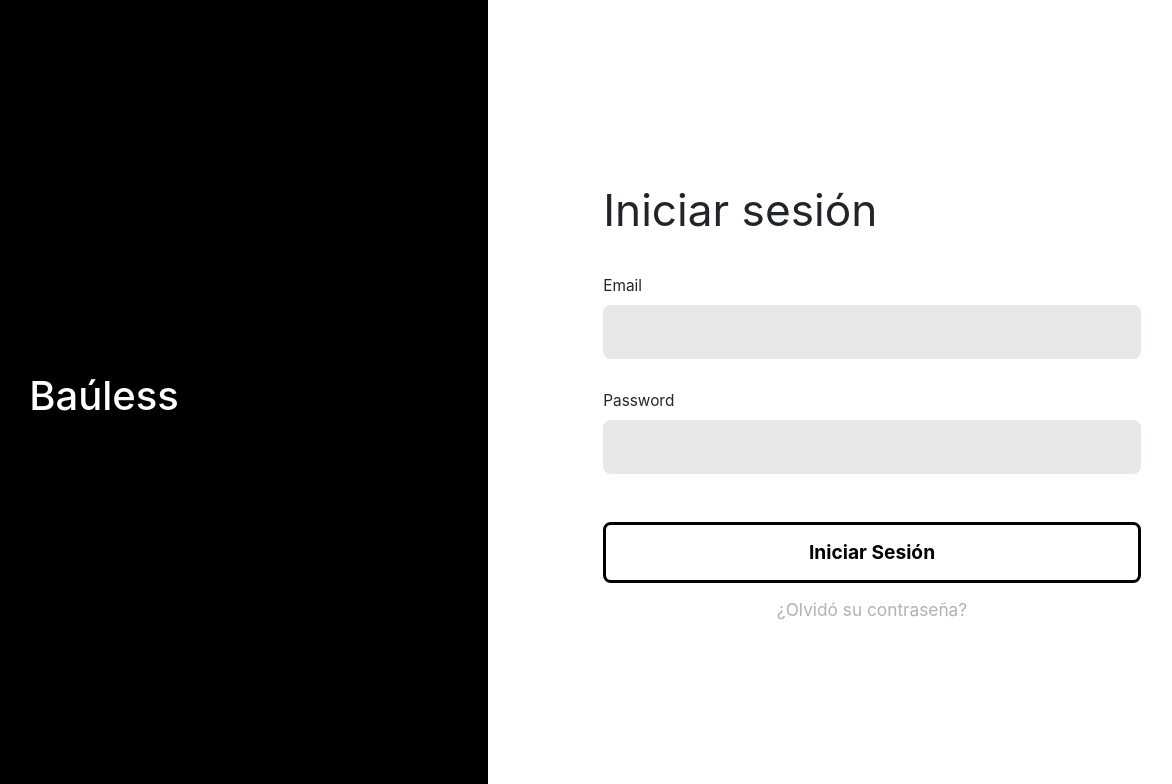
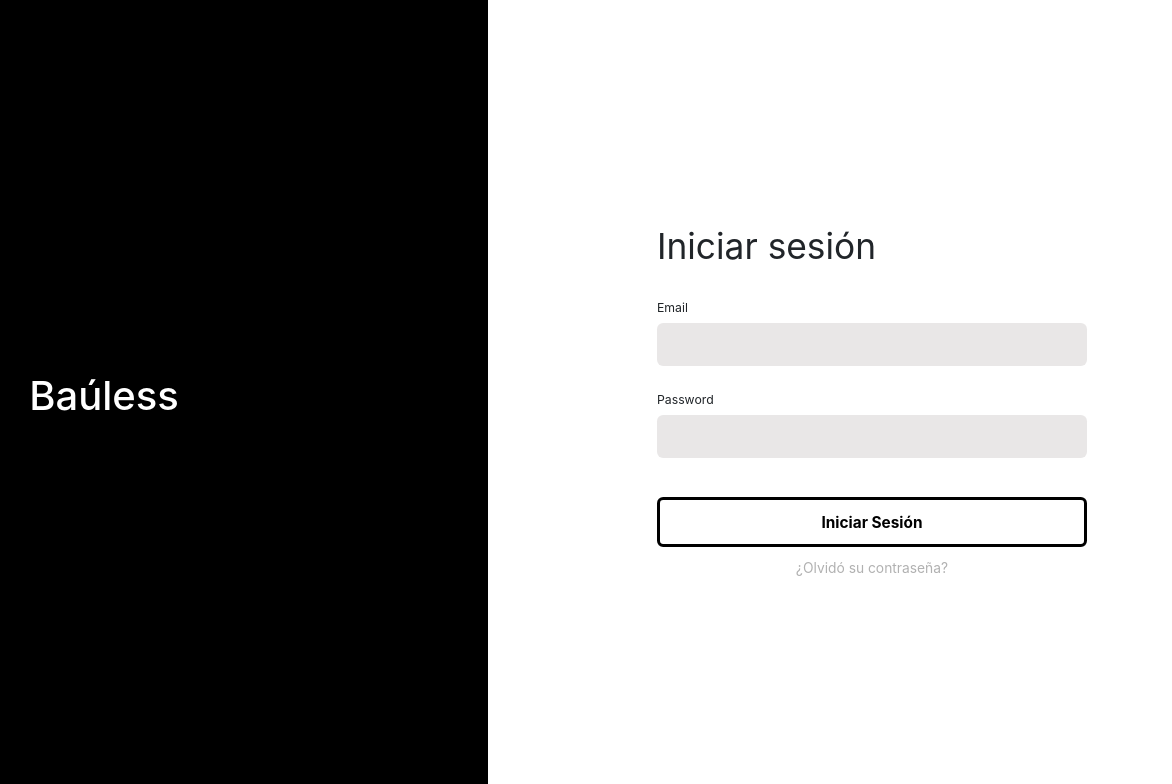
Before and after one commit to yeison0797/inventario.Front, a React (Create React App) app: page / in a window 1536 px wide. Shown: the top 784 px of the page, without its empty margins (280-1452 px from the left). Built offline with nearby package versions, Linux system fonts and the light colour scheme.

Commit message:
movimientos

```diff
--- a/src/hojas-de-estilo/PantallaPrincipal.css
+++ b/src/hojas-de-estilo/PantallaPrincipal.css
@@ -136,7 +136,7 @@ body {
 
 @media only screen and (min-width: 1400px) {
     .container-main {
-        font-size: 2vh;
+        font-size: 1.6vh;
     }
 
     .inputs{
```
